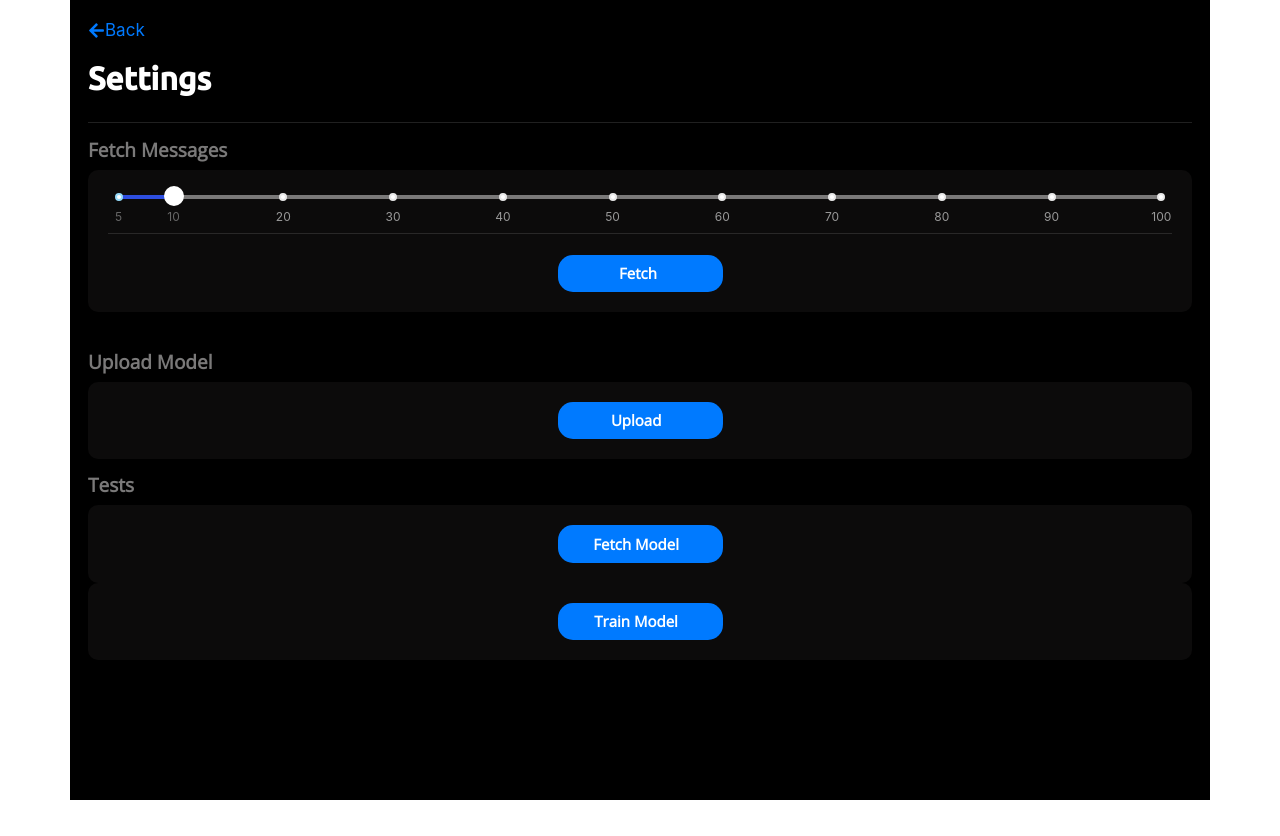
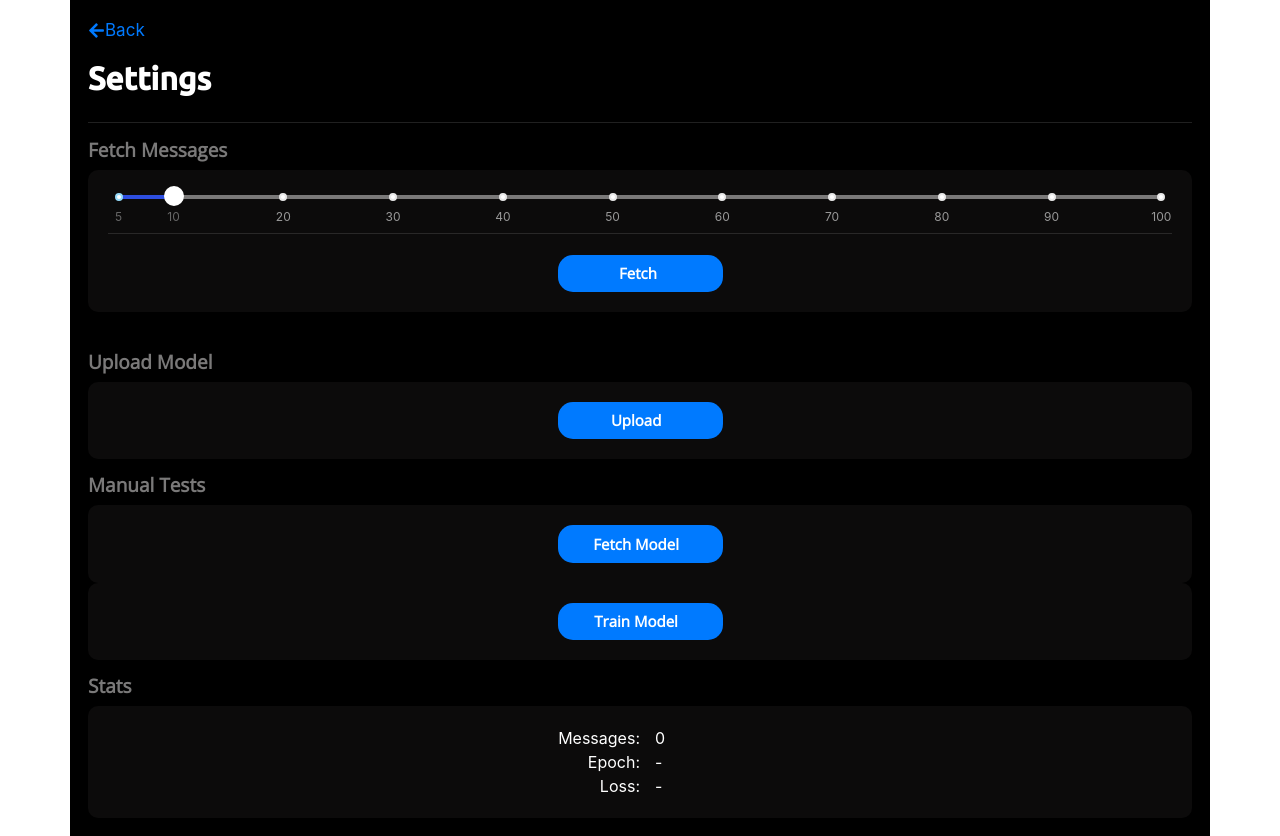
Before and after one commit to sid-sr/FedSMS, a React (Create React App) app in the folder frontend/: page /settings in a window 1280 px wide. Before the commit the page ends 800 px from the top, so only its background shows below. Built offline with nearby package versions, Linux system fonts and the light colour scheme.

Commit message:
added training stats in UI

```diff
--- a/frontend/src/components/Settings.js
+++ b/frontend/src/components/Settings.js
@@ -25,21 +25,20 @@ function Settings() {
     trainAcc: 0,
   });
   const [model, setModel] = useState(null);
-  const [trained, setTrained] = useState(false);
+  // eslint-disable-next-line no-unused-vars
+  const [epochStats, setEpochStats] = useState({
+    loss: '-',
+    epoch: '-',
+    trainSetSize: 0,
+  });
+
+  useEffect(async () => {
+    setEpochStats({ ...epochStats, trainSetSize: await db.messages.count() });
+  }, []);
 
   const onSlide = (value) => {
     setMessageCount(value);
   };
-
-  useEffect(() => {
-    const tr = localStorage.getItem('TRAINED');
-    if (tr === null || tr === undefined) {
-      localStorage.setItem('TRAINED', false);
-      setTrained(false);
-    } else {
-      setTrained(tr);
-    }
-  }, []);
 
   async function loadModel() {
     setFetchModelText('Fetching');
@@ -49,10 +48,22 @@ function Settings() {
   }
 
   async function train() {
-    if (trainModelText == 'Train') {
+    if (trainModelText == 'Train Model') {
       setTrainModelText('Training');
       const messages = await db.messages.toArray();
-      const stats = await trainModel(messages, model, 3, 32);
+      const stats = await trainModel(
+        messages,
+        model,
+        3,
+        32,
+        async (epoch, logs) => {
+          setEpochStats({
+            ...epochStats,
+            epoch: epoch,
+            loss: Math.round(logs.loss * 1000) / 1000,
+          });
+        }
+      );
       if (stats) {
         setTrainStats(stats);
         setTrainModelText('Trained');
@@ -80,7 +91,7 @@ function Settings() {
 
   async function uploading() {
     if (uploadText == 'Upload') {
-      if (!model || !trained) return;
+      if (!model || trainModelText !== 'Trained') return;
       setUploadText('Uploading');
       await saveModel(model, window.location.origin + '/api/model', trainStats);
       setUploadText('Uploaded');
@@ -155,7 +166,7 @@ function Settings() {
           {uploadText == 'Uploaded' ? <FaCheckCircle></FaCheckCircle> : null}
         </button>
       </div>
-      <h3 className="cardHeading">Tests</h3>
+      <h3 className="cardHeading">Manual Tests</h3>
       <div className="settingsCard">
         <button className="cardAction" onClick={loadModel}>
           {fetchModelText} &nbsp;
@@ -176,7 +187,21 @@ function Settings() {
             <FaExclamationCircle></FaExclamationCircle>
           ) : null}
         </button>
-        {/* {JSON.stringify(trainStats)} */}
+      </div>
+      <h3 className="cardHeading">Stats</h3>
+      <div className="statsCard">
+        <div className="statsInfo">
+          <div className="statsCol">
+            <div className="statsNameRow">Messages: </div>
+            <div className="statsNameRow">Epoch: </div>
+            <div className="statsNameRow">Loss:</div>
+          </div>
+          <div className="statsCol">
+            <div className="statsValRow">{epochStats.trainSetSize}</div>
+            <div className="statsValRow">{epochStats.epoch}</div>
+            <div className="statsValRow">{epochStats.loss}</div>
+          </div>
+        </div>
       </div>
     </div>
   );
--- a/frontend/src/styles/settings.css
+++ b/frontend/src/styles/settings.css
@@ -19,6 +19,26 @@
   margin-right: auto;
   padding: 20px;
   text-align: center;
+}
+.statsCard {
+  background-color: #0c0b0b;
+  border-radius: 10px;
+  padding: 20px;
+  text-align: center;
+}
+.statsInfo {
+  display: flex;
+  justify-content: center;
+  flex-direction: row;
+}
+.statsNameRow {
+  width: 120px;
+  text-align: right;
+}
+.statsValRow {
+  padding-left: 15px;
+  width: 120px;
+  text-align: left;
 }
 .cardHeading {
   font-family: 'Open Sans', sans-serif;
--- a/frontend/src/utils/train.js
+++ b/frontend/src/utils/train.js
@@ -18,7 +18,13 @@ function getTrainingData(messages) {
   return [xs, ys];
 }
 
-export const trainModel = async (messages, model, epochs, batchSize) => {
+export const trainModel = async (
+  messages,
+  model,
+  epochs,
+  batchSize,
+  callback
+) => {
   if (messages.length === 0 || !model) return;
 
   const [xs, ys] = getTrainingData(messages);
@@ -28,9 +34,10 @@ export const trainModel = async (messages, model, epochs, batchSize) => {
     epochs,
     batchSize,
     callbacks: {
-      onEpochEnd: async (epoch, logs) => {
-        console.log('Epoch: ' + epoch + ' Loss: ' + logs.loss);
-      },
+      onEpochEnd: callback,
+      // async (epoch, logs) => {
+      //   console.log('Epoch: ' + epoch + ' Loss: ' + logs.loss);
+      // },
     },
   });
 
```
